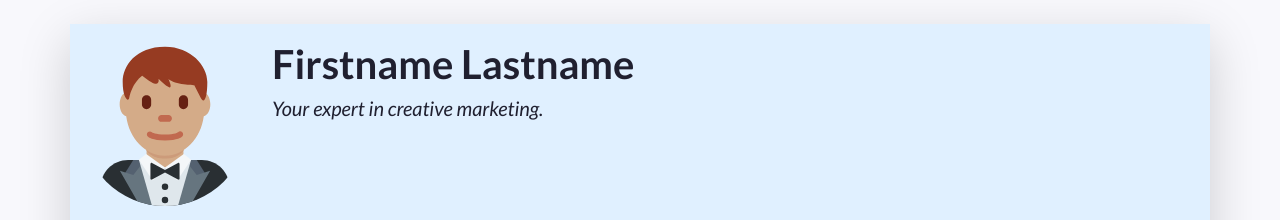
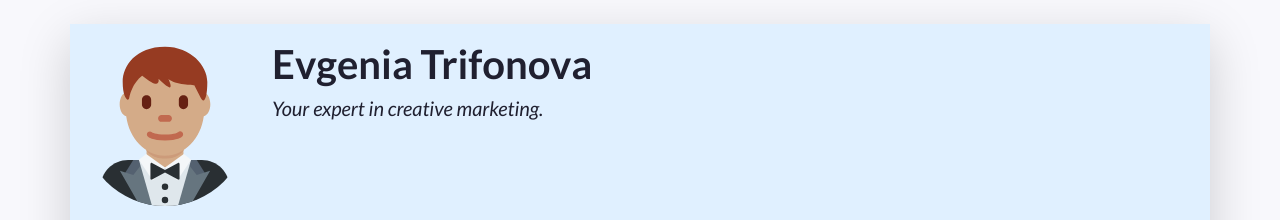
Before and after one commit to ELTrifonova224797/mycv, a plain HTML site: page index.html in a window 1280 px wide. Shown: the top 220 px of the page. Drawn offline with nearby package versions, Linux system fonts and the light colour scheme.

Commit message:
Added a name

```diff
--- a/index.html
+++ b/index.html
@@ -49,7 +49,7 @@
           A container to wrap around your name and tagline. Full-width at small size, then columns of increasing size.
         -->
         <div class="col-12 col-sm-8 col-md-9 col-lg-10 my-3 header-content">
-          <h1 class="fw-bolder">Firstname Lastname</h1>
+          <h1 class="fw-bolder">Evgenia Trifonova</h1>
           <h5 class="fst-italic tagline">Your expert in creative marketing.</h5>
         </div>
       </header>
```
